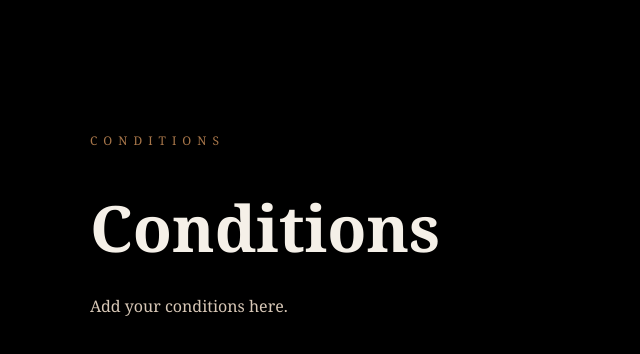
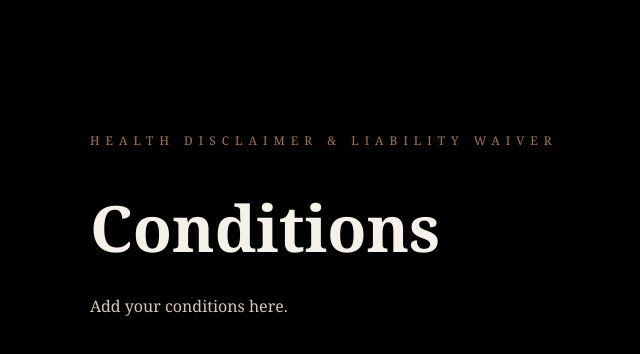
Before and after one commit to anastasis-elite/Website-v2, a Next.js app: page /conditions in a window 1280 px wide. Shown: the top 354 px of the page, without its empty margins (100-740 px from the left). Built offline with nearby package versions, Linux system fonts and the light colour scheme.

Commit message:
Update page.tsx

```diff
--- a/app/conditions/page.tsx
+++ b/app/conditions/page.tsx
@@ -20,7 +20,7 @@ export default function ConditionsPage() {
             textTransform: 'uppercase',
           }}
         >
-          Conditions
+          Health Disclaimer & Liability Waiver
         </p>
 
         <h1
```
